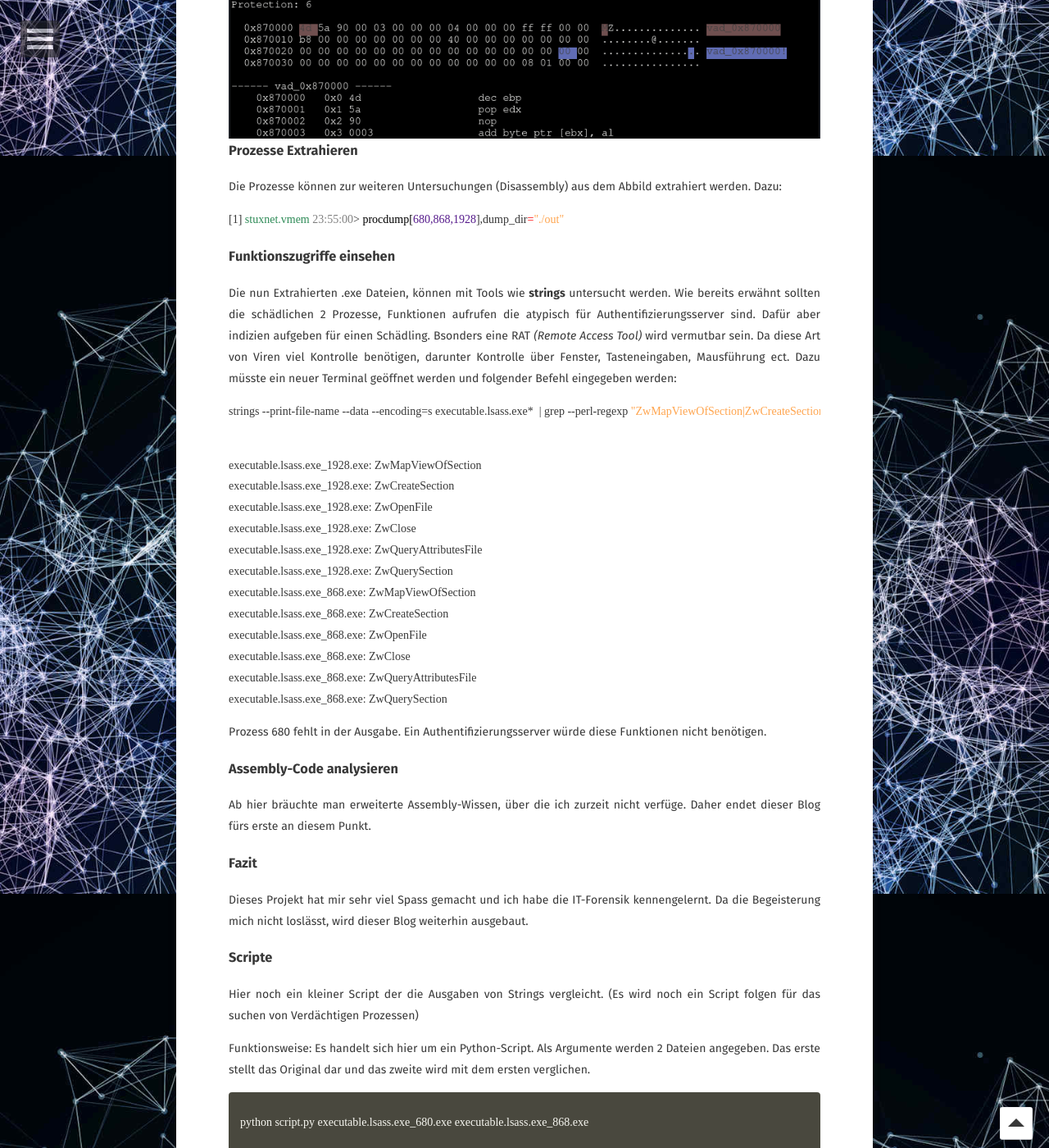
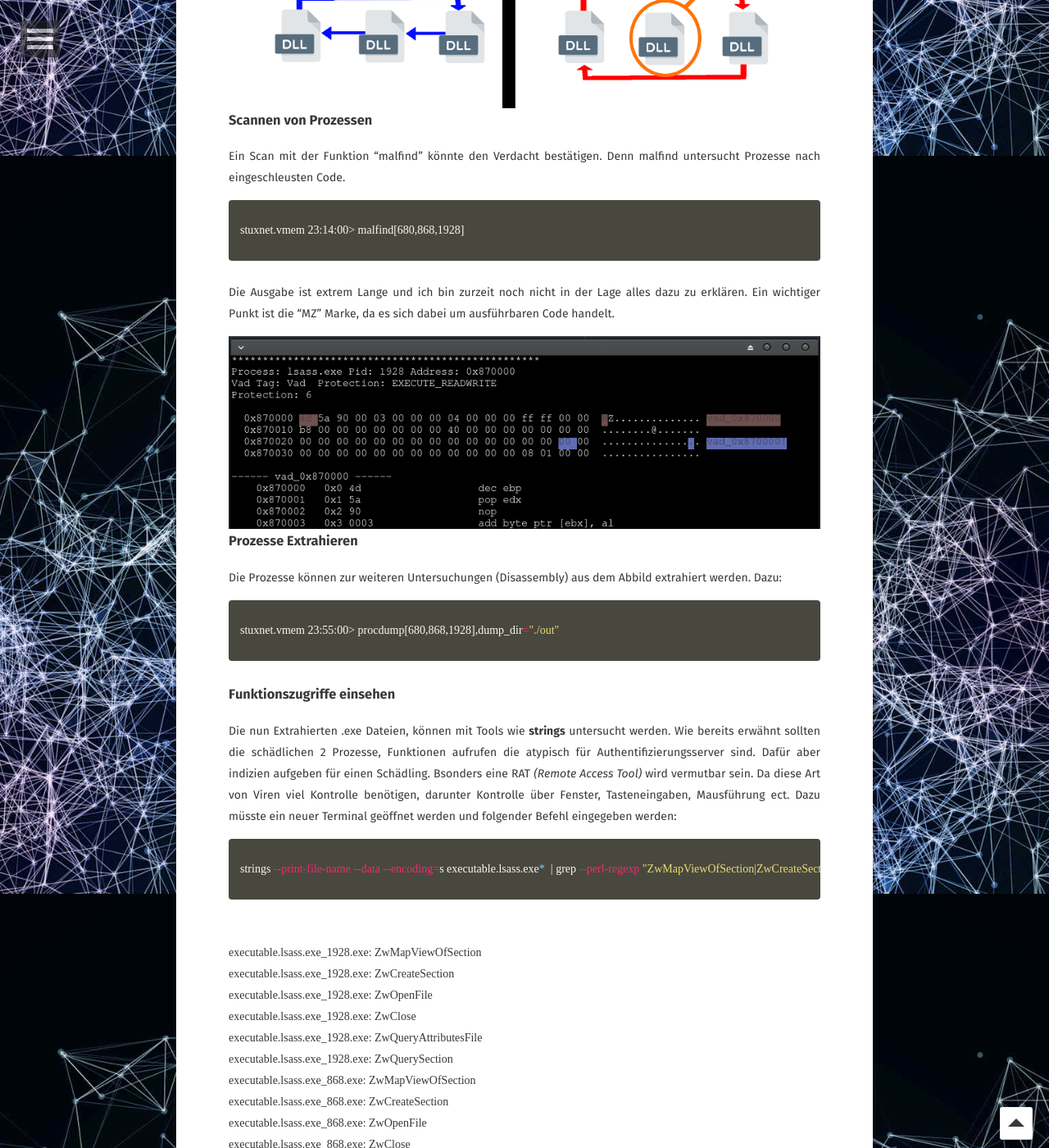
Before and after one commit to lauliger/IT-Sicherheit, a Jekyll site: the page built from _posts/2019-01-08-Arbeitsspeicheruntersuchung.md, in a window 1280 px wide and 1400 px high, scrolled down 9710 px. Shown: the whole window at 82% size. Built offline with Jekyll 4.4.1, drawn with Linux system fonts in a browser that asks for light colours; some web fonts are replaced; some of the changed text lies outside the part shown.

Commit message:
Update 2019-01-08-Arbeitsspeicheruntersuchung.md

```diff
--- a/_posts/2019-01-08-Arbeitsspeicheruntersuchung.md
+++ b/_posts/2019-01-08-Arbeitsspeicheruntersuchung.md
@@ -33,13 +33,19 @@
 
 Nun da alle Vorbereitungen abgeschlossen wurden und auch schon ein Abbild zur Untersuchung bereit steht, können wir mit dieser Anfangen.
 Da wir die ganze Zeit über aus dem gleichen Abbild lesen, ist es bequemer Rekall gleich interaktiv mit geladenem Abbild zu starten:
-{% include Rekall_Open.html %}
+
+{% highlight bash %}
+rekall -filename /home/user/Downloads/stuxnet.vmem
+{% endhighlight %}
 
 ### Prozessliste einsehen
 
 Um überhaupt eine Vorstellung der Lage zu bekommen, beginnen wir mit der Einsicht in die Prozessliste.
 Mit dem Befehl __pstree__ können alle Prozesse angezeigt werden, die zur Laufzeit, als das Abbild erstellt wurde, aktiv waren.
-{% include Rekall_Pstree.html %}
+
+{% highlight bash %}
+stuxnet.vmem 22:30:00> pstree
+{% endhighlight %}
 
 | _EPROCESS | ppid | thd_count | hnd_count | create_time |
 |-------|--------|---------|---------|---------|
@@ -104,7 +110,10 @@
 
 Da der valide Prozess "lsass.exe" SYSTEM-Rechte besitzt, müsste der valide Prozess grösser-gleich __(>=)__ Rechte zu den 2 Prozessen haben. Wenn wir Glück haben, sollte bei dieser Untersuchung ein Prozess höhere Rechte haben als die beiden anderen. So wissen wir welcher der valide Prozess ist.
 Mittels Rekall lassen sich die Rechte der einzelnen Prozesse aufzeigen:
-{% include rekall_tokens.html %}
+
+{% highlight bash %}
+stuxnet.vmem 22:42:00> tokens proc_regex=('lsass.exe')
+{% endhighlight %}
 
 |Process|Sid|Comment|
 |-------|---|-------|
@@ -213,8 +222,9 @@
 
 Mit "ldrmodules" untersuchen wir die ldr Einträge, dabei handelt es sich um eingetragene Pointer die Informationen über geladene DLLs beinhalten. Dort wird in der Antiforensik angesetzt um DLLs vor einer Untersuchung zu verstecken.
 
-{% include rekall_ldrmodules.html %}
-
+{% highlight bash %}
+stuxnet.vmem 22:59:00> ldrmodules[680,868,1928]
+{% endhighlight %}
 
 
 __0x81e70020 lsass.exe   680__
@@ -341,7 +351,10 @@
 ### Scannen von Prozessen
 
 Ein Scan mit der Funktion "malfind" könnte den Verdacht bestätigen. Denn malfind untersucht Prozesse nach eingeschleusten Code.
-{% include rekall_malfind.html %}
+
+{% highlight bash %}
+stuxnet.vmem 23:14:00> malfind[680,868,1928]
+{% endhighlight %}
 
 Die Ausgabe ist extrem Lange und ich bin zurzeit noch nicht in der Lage alles dazu zu erklären. Ein wichtiger Punkt ist die "MZ" Marke, da es sich dabei um ausführbaren Code handelt.
 
@@ -352,7 +365,10 @@
 
 Die Prozesse können zur weiteren Untersuchungen (Disassembly) aus dem Abbild extrahiert werden.
 Dazu:
-<pre><code>[1] <font color="#2e8b57">stuxnet.vmem</font> <font color="gray">23:55:00</font>> <font color="black">procdump[</font><font color="#551A8B">680,868,1928</font>],dump_dir<font color="red">=</font><font color="#FFA54F">"./out"</font></code></pre>
+
+{% highlight bash %}
+stuxnet.vmem 23:55:00> procdump[680,868,1928],dump_dir="./out"
+{% endhighlight %}
 
 ### Funktionszugriffe einsehen
 
@@ -362,7 +378,9 @@
 Da diese Art von Viren viel Kontrolle benötigen, darunter Kontrolle über Fenster, Tasteneingaben, Mausführung ect.
 Dazu müsste ein neuer Terminal geöffnet werden und folgender Befehl eingegeben werden:
 
-<pre><code>strings --print-file-name --data --encoding=s executable.lsass.exe*  | grep --perl-regexp <font color="#FFA54F">"ZwMapViewOfSection|ZwCreateSection|ZwOpenFile|ZwClose|ZwQueryAttributesFile|ZwQuerySection"</font></code></pre>
+{% highlight bash %}
+strings --print-file-name --data --encoding=s executable.lsass.exe*  | grep --perl-regexp "ZwMapViewOfSection|ZwCreateSection|ZwOpenFile|ZwClose|ZwQueryAttributesFile|ZwQuerySection"
+{% endhighlight %}
 
 <pre><code>
 executable.lsass.exe_1928.exe: ZwMapViewOfSection
```
